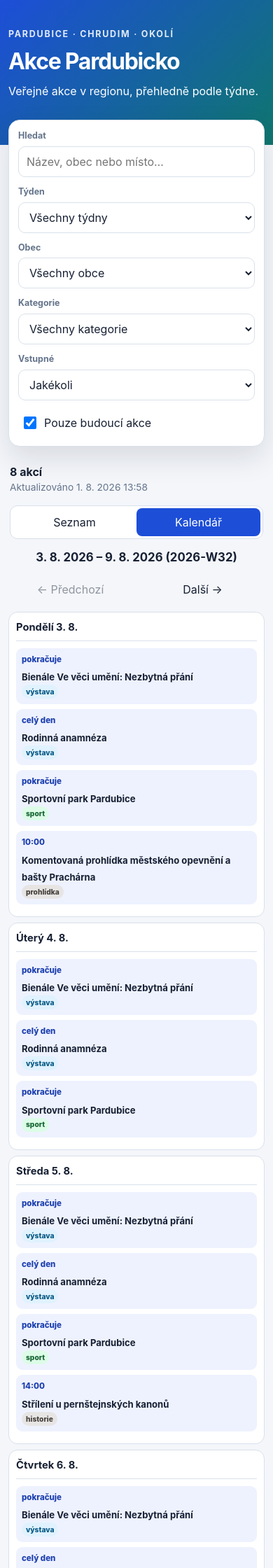
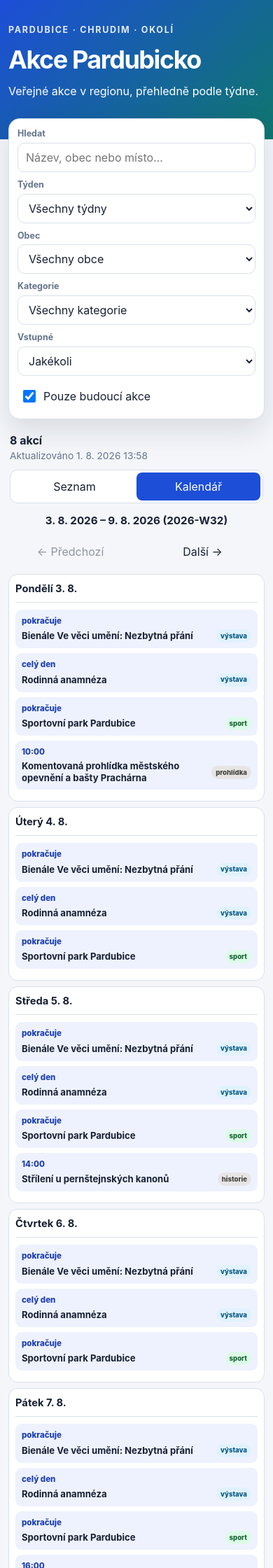
Before and after one commit to petrfilip/pardubicko-events, a PHP site: page / in a window 390 px wide. Shown: the top 2240 px of the page at 70% size. Run offline with PHP 8.4, Linux system fonts and the light colour scheme.

Commit message:
Compact mobile event cards and badges

```diff
--- a/styles.css
+++ b/styles.css
@@ -43,11 +43,7 @@ button, input, select { font: inherit; }
 a { color: var(--accent); }
 .page-width, .hero > div, main { width: min(1180px, calc(100% - 40px)); margin-inline: auto; }
 
-.hero {
-  padding: 48px 0 76px;
-  background: linear-gradient(135deg, #1d4ed8, #0f766e);
-  color: white;
-}
+.hero { padding: 48px 0 76px; background: linear-gradient(135deg, #1d4ed8, #0f766e); color: white; }
 .hero h1 { margin: .1rem 0; font-size: clamp(2rem, 5vw, 4rem); letter-spacing: -.04em; }
 .hero p { margin: .35rem 0; }
 .eyebrow { text-transform: uppercase; letter-spacing: .14em; font-size: .78rem; font-weight: 750; opacity: .88; }
@@ -66,10 +62,7 @@ main { padding-bottom: 56px; }
 }
 .control { display: grid; gap: 5px; min-width: 0; }
 .control > span { color: var(--muted); font-size: .78rem; font-weight: 700; }
-.control input,
-.control select,
-.controls > input,
-.controls > select {
+.control input, .control select, .controls > input, .controls > select {
   width: 100%;
   min-height: 44px;
   padding: 9px 11px;
@@ -78,31 +71,12 @@ main { padding-bottom: 56px; }
   background: var(--card);
   color: var(--text);
 }
-.control input:focus,
-.control select:focus,
-.controls > input:focus,
-.controls > select:focus,
-button:focus-visible,
-a:focus-visible {
-  outline: 3px solid color-mix(in srgb, var(--accent) 32%, transparent);
-  outline-offset: 2px;
-}
-.checkbox-control, .checkbox {
-  display: flex;
-  align-items: end;
-  gap: 8px;
-  padding: 0 4px 10px;
-  white-space: nowrap;
-}
+.control input:focus, .control select:focus, .controls > input:focus, .controls > select:focus,
+button:focus-visible, a:focus-visible { outline: 3px solid color-mix(in srgb, var(--accent) 32%, transparent); outline-offset: 2px; }
+.checkbox-control, .checkbox { display: flex; align-items: end; gap: 8px; padding: 0 4px 10px; white-space: nowrap; }
 .checkbox-control input, .checkbox input { width: 18px; height: 18px; }
 
-.toolbar, .summary {
-  display: flex;
-  align-items: center;
-  justify-content: space-between;
-  gap: 16px;
-  margin: 24px 2px 14px;
-}
+.toolbar, .summary { display: flex; align-items: center; justify-content: space-between; gap: 16px; margin: 24px 2px 14px; }
 .updated, .summary { color: var(--muted); }
 .updated { display: block; font-size: .86rem; }
 .view-switch { display: inline-flex; padding: 3px; border: 1px solid var(--line); border-radius: 11px; background: var(--card); }
@@ -123,14 +97,16 @@ button:disabled { cursor: not-allowed; opacity: .45; }
 .event-card { display: grid; grid-template-columns: 170px 1fr; overflow: hidden; border: 1px solid var(--line); border-radius: 16px; background: var(--card); }
 .event-date { padding: 20px; background: var(--chip); font-weight: 750; white-space: pre-line; }
 .event-body { min-width: 0; padding: 18px 20px; }
-.event-topline, .event-footer { display: flex; align-items: center; justify-content: space-between; gap: 12px; }
-.event-price, .event-source-type, .event-verification { color: var(--muted); font-size: .82rem; }
-.event-price { text-align: right; }
-.event-title { margin: .45rem 0 .2rem; font-size: 1.35rem; line-height: 1.25; }
+.event-title-row { display: flex; align-items: flex-start; justify-content: space-between; gap: 12px; }
+.event-title { min-width: 0; margin: 0; font-size: 1.35rem; line-height: 1.25; }
+.event-title-row .event-category { flex: 0 0 auto; justify-content: flex-end; padding-top: 1px; }
+.event-meta-row { display: flex; align-items: baseline; justify-content: space-between; gap: 12px; margin-top: 5px; }
 .event-place, .event-description { margin: .25rem 0; }
 .event-place { font-weight: 700; }
+.event-price, .event-source-type, .event-verification { color: var(--muted); font-size: .82rem; }
+.event-price { flex: 0 0 auto; text-align: right; }
 .event-description { color: color-mix(in srgb, var(--text) 86%, var(--muted)); }
-.event-footer { margin-top: 14px; padding-top: 12px; border-top: 1px solid var(--line); }
+.event-footer { display: flex; align-items: center; justify-content: space-between; gap: 12px; margin-top: 14px; padding-top: 12px; border-top: 1px solid var(--line); }
 .event-source { font-weight: 750; text-decoration: none; }
 .event-source:hover { text-decoration: underline; }
 
@@ -138,14 +114,15 @@ button:disabled { cursor: not-allowed; opacity: .45; }
 .category-badge {
   display: inline-flex;
   align-items: center;
-  min-height: 24px;
-  padding: 3px 8px;
+  min-height: 22px;
+  padding: 2px 8px;
   border-radius: 999px;
   background: var(--chip);
   color: var(--text);
-  font-size: .72rem;
+  font-size: .68rem;
   font-weight: 800;
   line-height: 1.2;
+  white-space: nowrap;
 }
 .category-badge-music { background: #fce7f3; color: #9d174d; }
 .category-badge-film { background: #ede9fe; color: #5b21b6; }
@@ -179,9 +156,11 @@ button:disabled { cursor: not-allowed; opacity: .45; }
   cursor: pointer;
 }
 .calendar-event:hover { box-shadow: inset 0 0 0 2px var(--accent); }
-.calendar-event-badges .category-badge { min-height: 20px; padding: 2px 6px; font-size: .64rem; }
 .calendar-event-time { color: var(--accent-strong); font-size: .72rem; font-weight: 800; }
-.calendar-event-title { overflow-wrap: anywhere; font-size: .82rem; font-weight: 700; line-height: 1.3; }
+.calendar-event-heading { display: flex; align-items: flex-start; justify-content: space-between; gap: 6px; }
+.calendar-event-title { min-width: 0; overflow-wrap: anywhere; font-size: .82rem; font-weight: 700; line-height: 1.3; }
+.calendar-event-badges { flex: 0 0 auto; justify-content: flex-end; }
+.calendar-event-badges .category-badge { min-height: 19px; padding: 1px 6px; font-size: .6rem; }
 .calendar-empty { color: var(--muted); font-size: .82rem; }
 
 .event-detail {
@@ -241,21 +220,30 @@ button:disabled { cursor: not-allowed; opacity: .45; }
 
 @media (max-width: 620px) {
   .page-width, .hero > div, main { width: min(100% - 24px, 1180px); }
-  .hero { padding: 34px 0 60px; }
-  .controls { grid-template-columns: 1fr; margin-top: -36px; padding: 13px; }
+  .hero { padding: 28px 0 52px; }
+  .hero h1 { font-size: 2.25rem; }
+  .controls { grid-template-columns: 1fr; gap: 9px; margin-top: -30px; padding: 12px; }
   .control-search { grid-column: auto; }
-  .toolbar, .summary { align-items: flex-start; flex-direction: column; }
+  .control { gap: 3px; }
+  .control input, .control select { min-height: 42px; padding-block: 7px; }
+  .toolbar, .summary { align-items: stretch; flex-direction: column; gap: 10px; margin-top: 18px; }
   .view-switch { width: 100%; }
   .view-switch button { flex: 1; }
   .event-card { grid-template-columns: 1fr; }
-  .event-date { padding: 12px 16px; }
-  .event-body { padding: 16px; }
-  .event-topline, .event-footer { align-items: flex-start; flex-direction: column; }
+  .event-date { padding: 10px 14px; font-size: .9rem; }
+  .event-body { padding: 14px; }
+  .event-title { font-size: 1.12rem; }
+  .event-title-row { gap: 8px; }
+  .event-meta-row { align-items: flex-start; flex-direction: column; gap: 0; }
   .event-price { text-align: left; }
+  .event-description { font-size: .92rem; }
+  .event-footer { align-items: flex-start; flex-direction: column; gap: 5px; margin-top: 10px; padding-top: 9px; }
   .calendar-navigation { grid-template-columns: 1fr 1fr; }
-  .calendar-navigation h2 { grid-column: 1 / -1; grid-row: 1; }
+  .calendar-navigation h2 { grid-column: 1 / -1; grid-row: 1; font-size: .95rem; }
   .calendar-grid { grid-template-columns: 1fr; }
-  .calendar-day { min-height: auto; }
+  .calendar-day { min-height: auto; padding: 9px; }
+  .calendar-event { padding: 8px 9px; }
+  .calendar-event-heading { align-items: center; }
   .event-detail { width: 100%; max-height: 92dvh; margin: auto 0 0; border-radius: 18px 18px 0 0; }
   .event-detail-card { padding: 20px 16px 24px; }
   .event-detail-actions { display: grid; }
```
